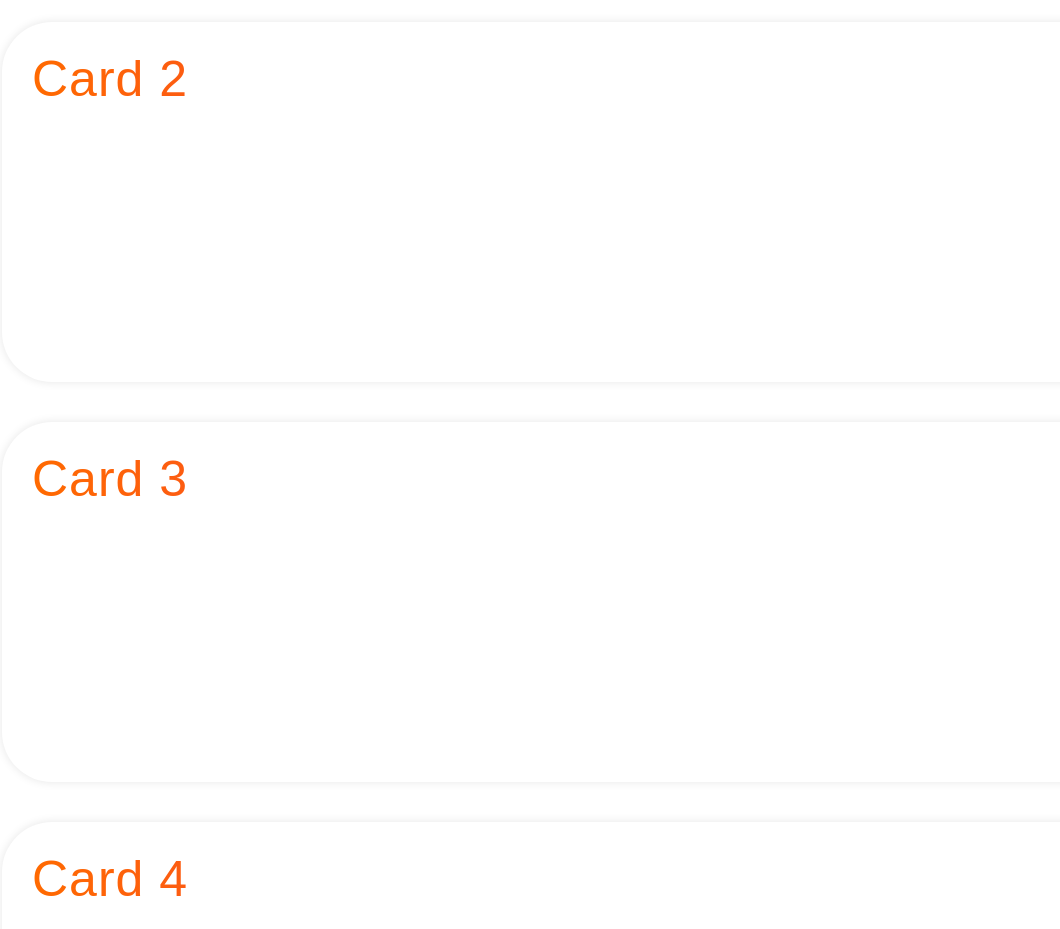
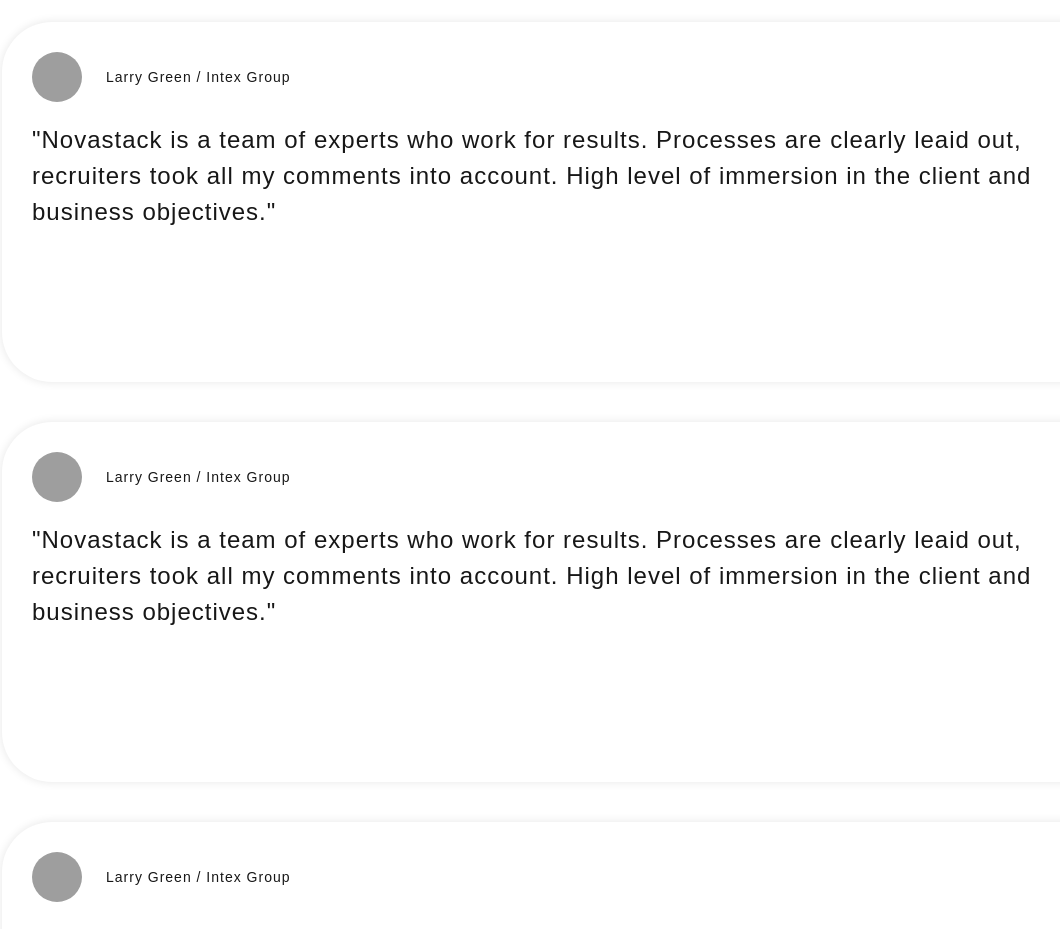
Before and after one commit to tahsinAmin/tech-nova, a Next.js app: page / in a window 1280 px wide. Shown: the part 1500-2429 px from the top of the page, without its empty margins (62-1122 px from the left). Built offline with nearby package versions, Linux system fonts and the light colour scheme; grey boxes are pictures that could not be loaded.

Commit message:
refactor: [Homepage Page] - Content added in the Clients Section

```diff
--- a/app/components/Clients.tsx
+++ b/app/components/Clients.tsx
@@ -1,28 +1,43 @@
-
-
 const Clients = () => {
     return (
         <div className="clients container mx-auto">
-
             <ul id="cards">
                 <li className="card" id="card1">
                     <div className="card-body">
-                        <h2>Clients</h2>
+                        <h2>Our Clients</h2>
                     </div>
                 </li>
                 <li className="card" id="card2">
                     <div className="card-body">
-                        <h2>Card 2</h2>
+                        <div className="user-info flex gap-6 items-center">
+                            <img height={50} width={50} src='https://images.unsplash.com/photo-1500648767791-00dcc994a43e?q=80&w=687&auto=format&fit=crop&ixlib=rb-4.1.0&ixid=M3wxMjA3fDB8MHxwaG90by1wYWdlfHx8fGVufDB8fHx8fA%3D%3D' alt="" />
+                            <div>
+                                <h3>Larry Green / Intex Group</h3>
+                            </div>
+                        </div>
+                        <p className="description">"Novastack is a team of experts who work for results. Processes are clearly leaid out, recruiters took all my comments into account. High level of immersion in the client and business objectives."</p>
                     </div>
                 </li>
                 <li className="card" id="card3">
-                    <div className="card-body">
-                        <h2>Card 3</h2>
+                <div className="card-body">
+                        <div className="user-info flex gap-6 items-center">
+                            <img height={50} width={50} src='https://images.unsplash.com/photo-1500648767791-00dcc994a43e?q=80&w=687&auto=format&fit=crop&ixlib=rb-4.1.0&ixid=M3wxMjA3fDB8MHxwaG90by1wYWdlfHx8fGVufDB8fHx8fA%3D%3D' alt="" />
+                            <div>
+                                <h3>Larry Green / Intex Group</h3>
+                            </div>
+                        </div>
+                        <p className="description">"Novastack is a team of experts who work for results. Processes are clearly leaid out, recruiters took all my comments into account. High level of immersion in the client and business objectives."</p>
                     </div>
                 </li>
                 <li className="card" id="card4">
-                    <div className="card-body">
-                        <h2>Card 4</h2>
+                <div className="card-body">
+                        <div className="user-info flex gap-6 items-center">
+                            <img height={50} width={50} src='https://images.unsplash.com/photo-1500648767791-00dcc994a43e?q=80&w=687&auto=format&fit=crop&ixlib=rb-4.1.0&ixid=M3wxMjA3fDB8MHxwaG90by1wYWdlfHx8fGVufDB8fHx8fA%3D%3D' alt="" />
+                            <div>
+                                <h3>Larry Green / Intex Group</h3>
+                            </div>
+                        </div>
+                        <p className="description">"Novastack is a team of experts who work for results. Processes are clearly leaid out, recruiters took all my comments into account. High level of immersion in the client and business objectives."</p>
                     </div>
                 </li>
             </ul>
--- a/app/globals.css
+++ b/app/globals.css
@@ -646,7 +646,6 @@
 }
 
 #card1 .card-body {
-  /* background-color: red; */
   padding: 0;
   box-shadow: unset;
 }
@@ -673,6 +672,17 @@
   border-radius: 50px;
   box-shadow: 0 0 10px rgba(0, 0, 0, 0.1);
   background-color: white;
+}
+
+.user-info {
+  margin-bottom: 20px;
+}
+
+.user-info img {
+  object-fit: cover;
+  -moz-text-size-adjust: 100%;
+  border-radius: 50%;
+  height: 50px;
 }
 
 /* Story Start */
```
